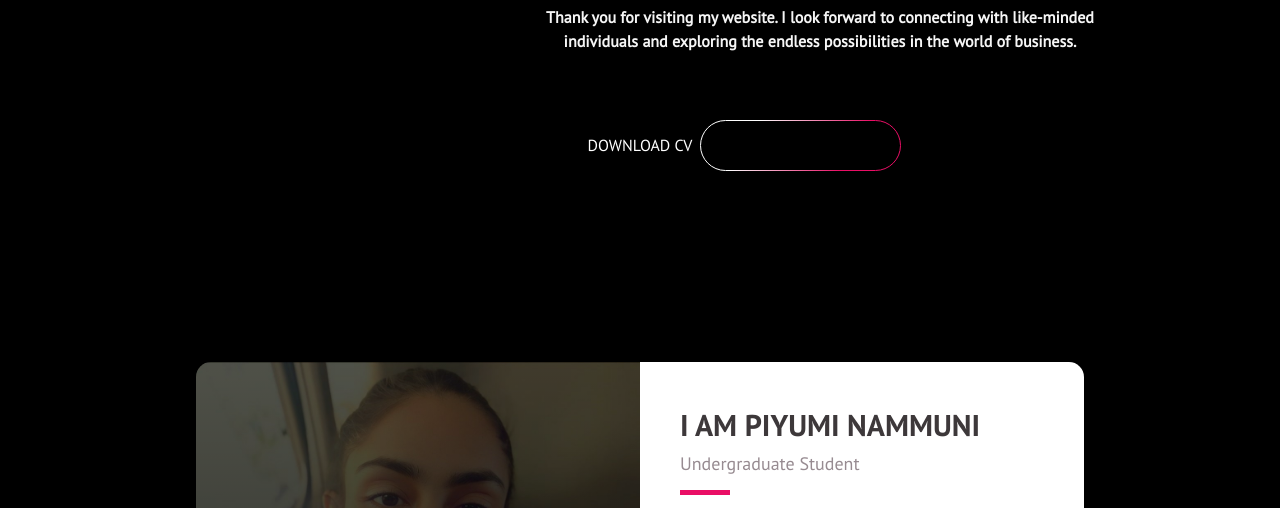
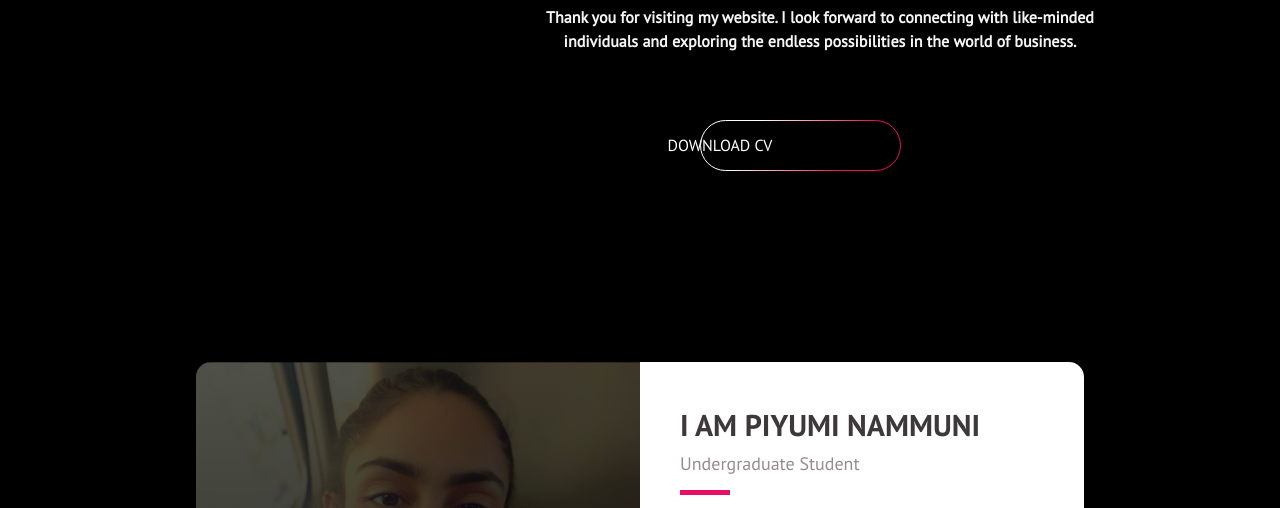
Before and after one commit to piyumi2005/piyumidnammuni, a plain HTML site: page index.html in a window 1280 px wide. Shown: the part 303-811 px from the top of the page. Drawn offline with Linux system fonts and the light colour scheme.

Commit message:
Update style.css

```diff
--- a/assets/css/style.css
+++ b/assets/css/style.css
@@ -476,7 +476,7 @@ h2 {
   font-size: 10px;
 }
 .bt-cv{
-  margin-left: -30rem;
+  margin-left: -20rem;
 }
 
 
```
